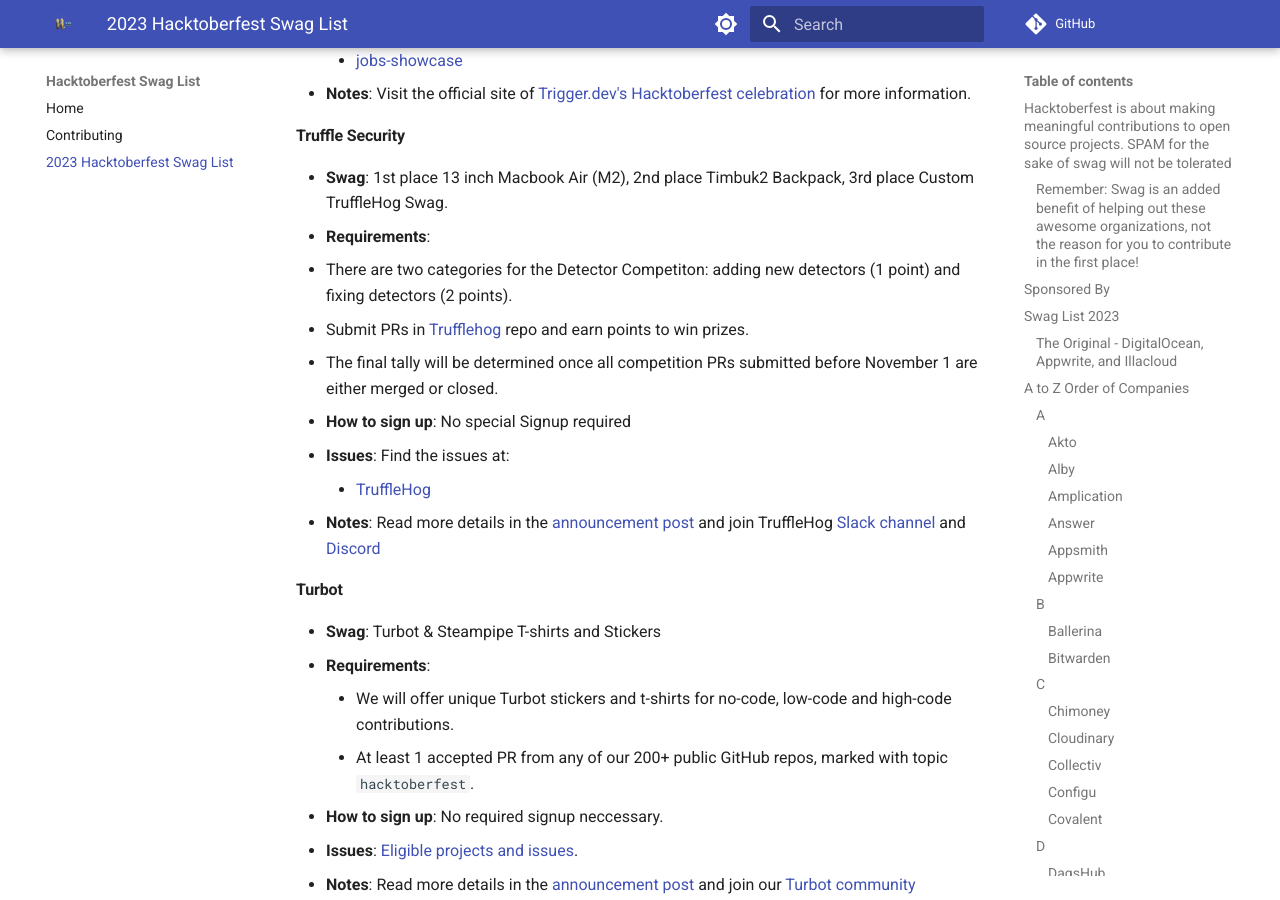
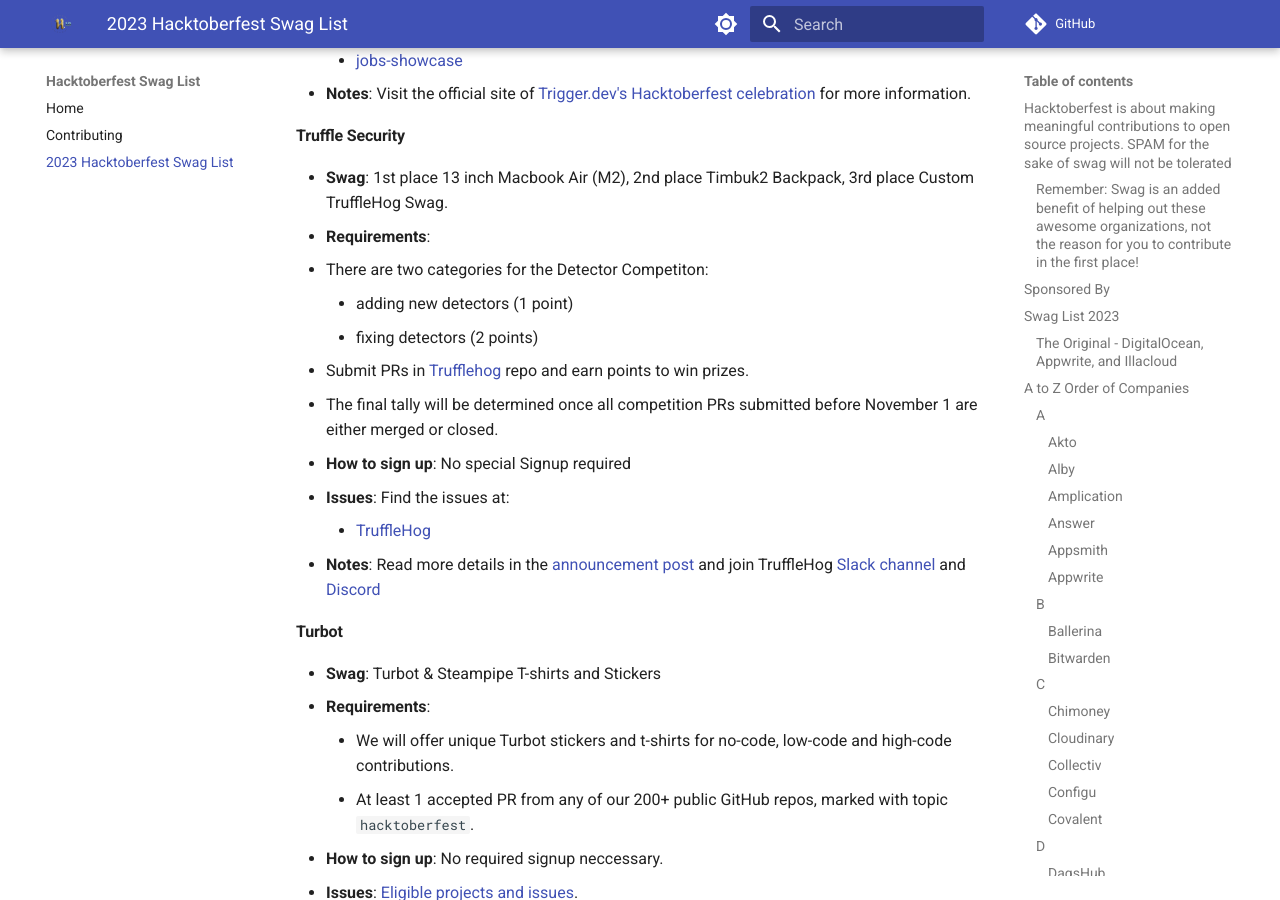
Before and after one commit to crweiner/hacktoberfest-swag-list, an MkDocs documentation site: the page built from docs/list.md, in a window 1280 px wide and 900 px high, scrolled down 16174 px. Built offline with MkDocs 1.6.1 and Material for MkDocs 9.7.7, drawn with Linux system fonts in a browser that asks for light colours; plug-ins that fetch from the network failed and are left out; comment, search, counter and statistics services are not loaded.

```diff
--- a/docs/list.md
+++ b/docs/list.md
@@ -529,7 +529,9 @@
 
 - **Swag**: 1st place 13 inch Macbook Air (M2), 2nd place Timbuk2 Backpack, 3rd place Custom TruffleHog Swag.
 - **Requirements**:
-  - There are two categories for the Detector Competiton: adding new detectors (1 point) and fixing detectors (2 points).
+  - There are two categories for the Detector Competiton:
+      - adding new detectors (1 point)
+      - fixing detectors (2 points)
   - Submit PRs in [Trufflehog](https://github.com/trufflesecurity/trufflehog) repo and earn points to win prizes.
   - The final tally will be determined once all competition PRs submitted before November 1 are either merged or closed.
 - **How to sign up**: No special Signup required
```
